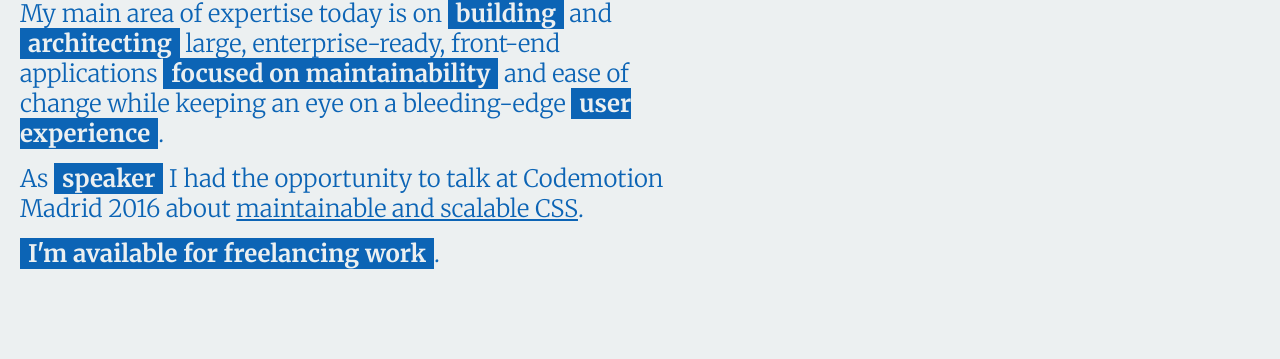
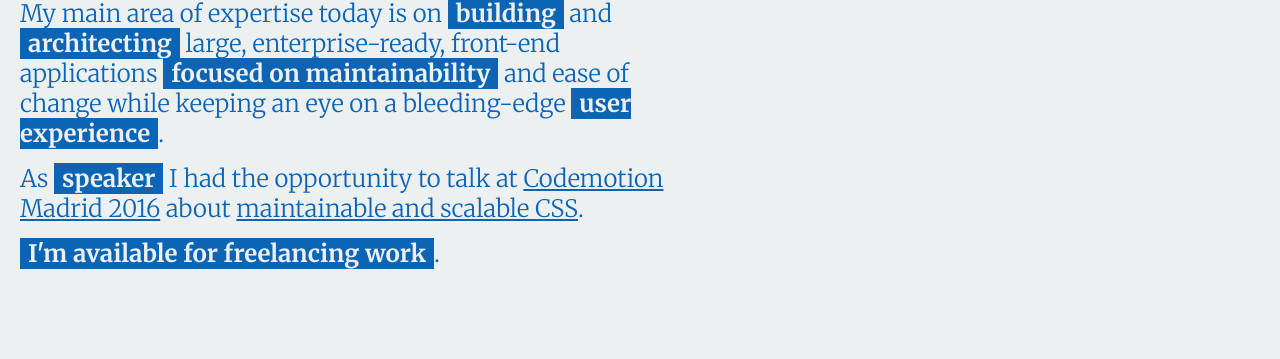
Before and after one commit to sergioalvz/sergioalvz.github.io, a Jekyll site: the page built from index.html, in a window 1280 px wide and 900 px high, scrolled down 1103 px. Shown: the part 97-456 px from the top of the window. Built offline with Jekyll 4.4.1, drawn with Linux system fonts in a browser that asks for light colours; nearby versions of some CDN libraries; Markdown is read by kramdown in place of the engine named in the settings; comment, search, counter and statistics services are not loaded.

Commit message:
Fix formatting

```diff
--- a/_includes/home/work.html
+++ b/_includes/home/work.html
@@ -20,14 +20,12 @@
     </p>
 
     <p class="panel__text">
-      As
-      <span class="highlight">speaker</span> I had the opportunity to talk at Codemotion Madrid 2016 about
-      <a class="link" href="https://www.youtube.com/watch?v=M8_9F_nh6-I"
-        target="_blank">maintainable and scalable CSS</a>.
+      As <span class="highlight">speaker</span> I had the opportunity to talk at <a class="link" href="https://2016.codemotion.es/agenda.html#5716304078045184/85534012" target="blank">Codemotion Madrid 2016</a> about <a class="link" href="https://www.youtube.com/watch?v=M8_9F_nh6-I" target="_blank">maintainable and scalable CSS</a>.
     </p>
 
     <p class="panel__text">
-      <span class="highlight">I'm available for freelancing work</span>.</p>
+      <span class="highlight">I'm available for freelancing work</span>.
+    </p>
   </div>
 
   <a href="#about" data-go-to="#about" class="btn panel__nav-btn">Go to about</a>
```
Also changed, not shown: _includes/home/about.html (+2 -8 lines).
